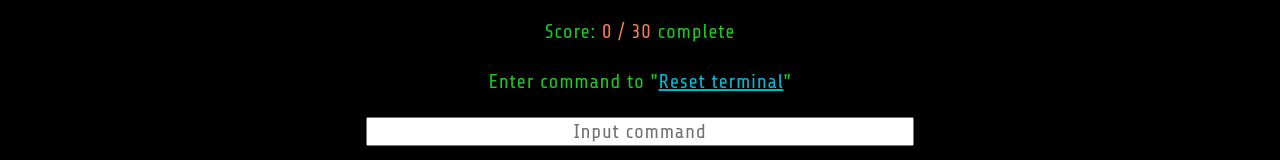
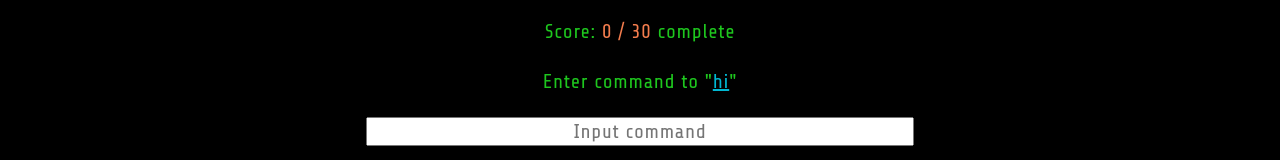
Before and after one commit to hlhartley/terminal-commander, a React (Create React App) app: page / in a window 1280 px wide. Shown: the part 518-678 px from the top of the page. Built offline with nearby package versions, Linux system fonts and the light colour scheme; no server answers; a web font is replaced by a local one.

Commit message:
Passes down props and sets state in Terminal Card component

```diff
--- a/src/App.js
+++ b/src/App.js
@@ -8,7 +8,7 @@ export default class App extends Component {
     super();
 
   this.state = {
-    terminalCommands: [],
+    hhTerminalCommands: [],
   }
 }
 
@@ -17,7 +17,7 @@ export default class App extends Component {
       .then(results => results.json())
       .then((result) => {
         this.setState({
-          terminalCommands: result.hhTerminalCommands
+          hhTerminalCommands: result.hhTerminalCommands
         })
       })
       .catch(err => {
@@ -30,7 +30,7 @@ export default class App extends Component {
       <div className='app-container'>
         <button className='reset-button'>RESET GAME</button>
         <GameContainer />
-        <TerminalCard />
+        <TerminalCard terminalCommands = {this.state.terminalCommands}/>
       </div>
     );
   }
--- a/src/TerminalCard.js
+++ b/src/TerminalCard.js
@@ -2,13 +2,21 @@ import React, { Component } from 'react';
 import './CSS/main.scss';
 
 export default class TerminalCard extends Component {
+  constructor(props) {
+    super(props);
+
+    this.state = {
+      score: 0,
+      command: 'hi',
+    }
+  }
 
   render() {
     return (
         <div className='terminal-card'>
           <p className='mission-text'>Mission: type in the correct commands to get your tank to the target star</p>
-        <p>Score: <span className='score'>0 / 30</span> complete</p>
-        <p>Enter command to "<span className='command-instructions'>Reset terminal</span>"</p>
+          <p>Score: <span className='score'>{this.state.score} / 30</span> complete</p>
+          <p>Enter command to "<span className='command-instructions'>{this.state.command}</span>"</p>
           <input placeholder='Input command'></input>
         </div>
       );
```
Lines whose indentation alone changed are shown as unchanged.
